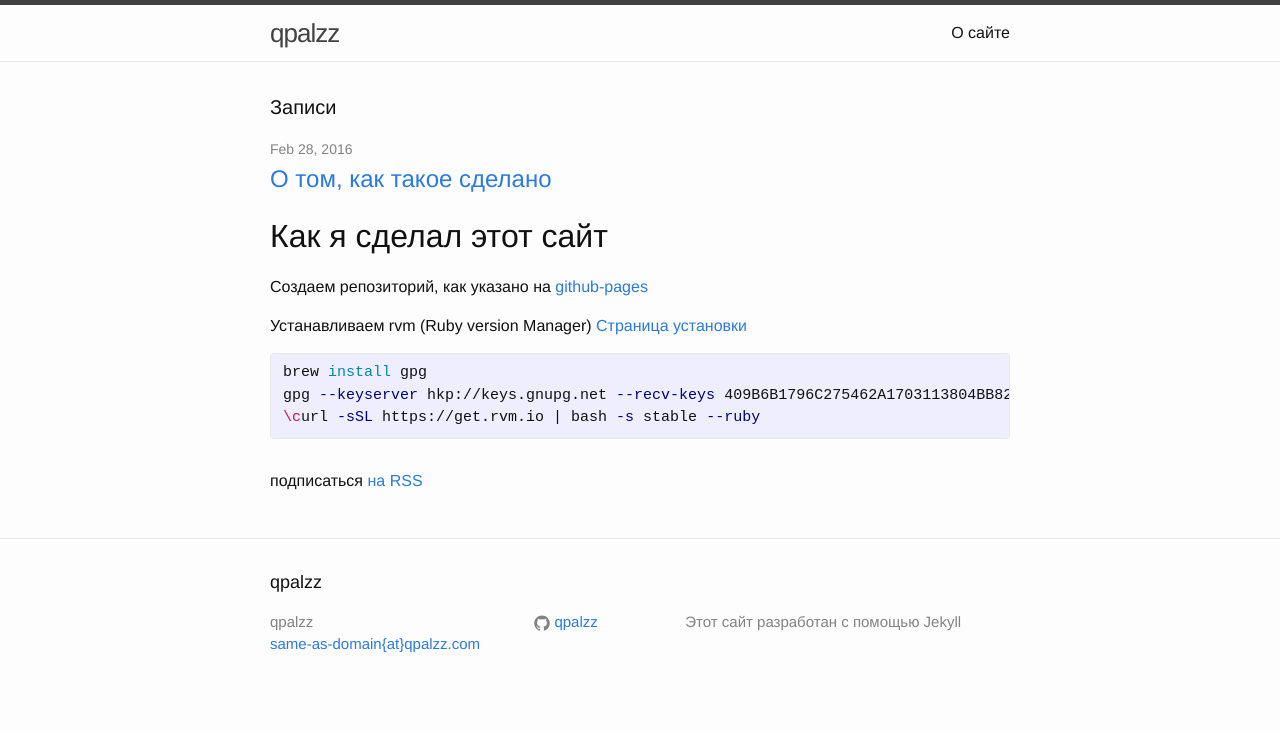
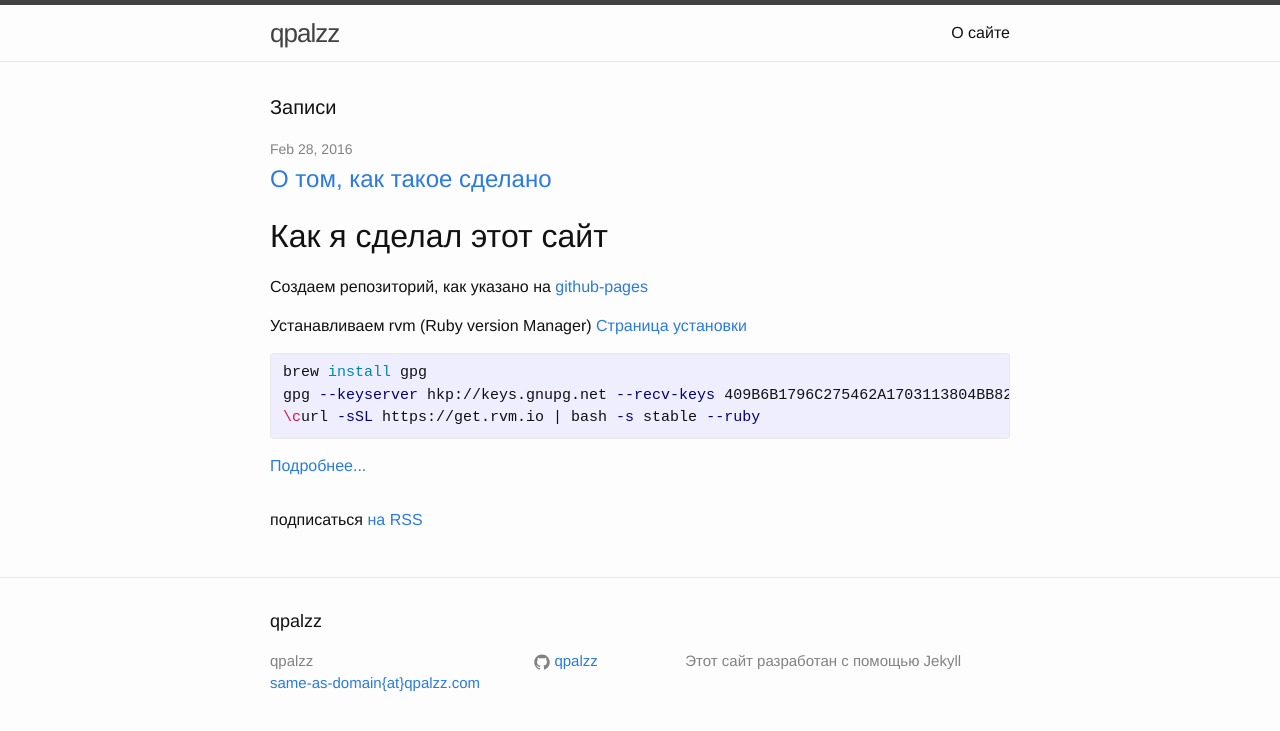
Before and after one commit to qpalzz/qpalzz.github.io, a Jekyll site: the page built from index.html, in a window 1280 px wide. Shown: the top 731 px of the page. Built offline with Jekyll 4.4.1, drawn with Linux system fonts in a browser that asks for light colours.

Commit message:
добавил ссылку "подробнее"

```diff
--- a/index.html
+++ b/index.html
@@ -17,6 +17,9 @@ layout: default
         <p>
           {{ post.excerpt }}
         </p>
+        <p>
+        	<a href="{{ post.url | prepend: site.baseurl }}">Подробнее...</a>
+        </p>
       </li>
     {% endfor %}
   </ul>
```
